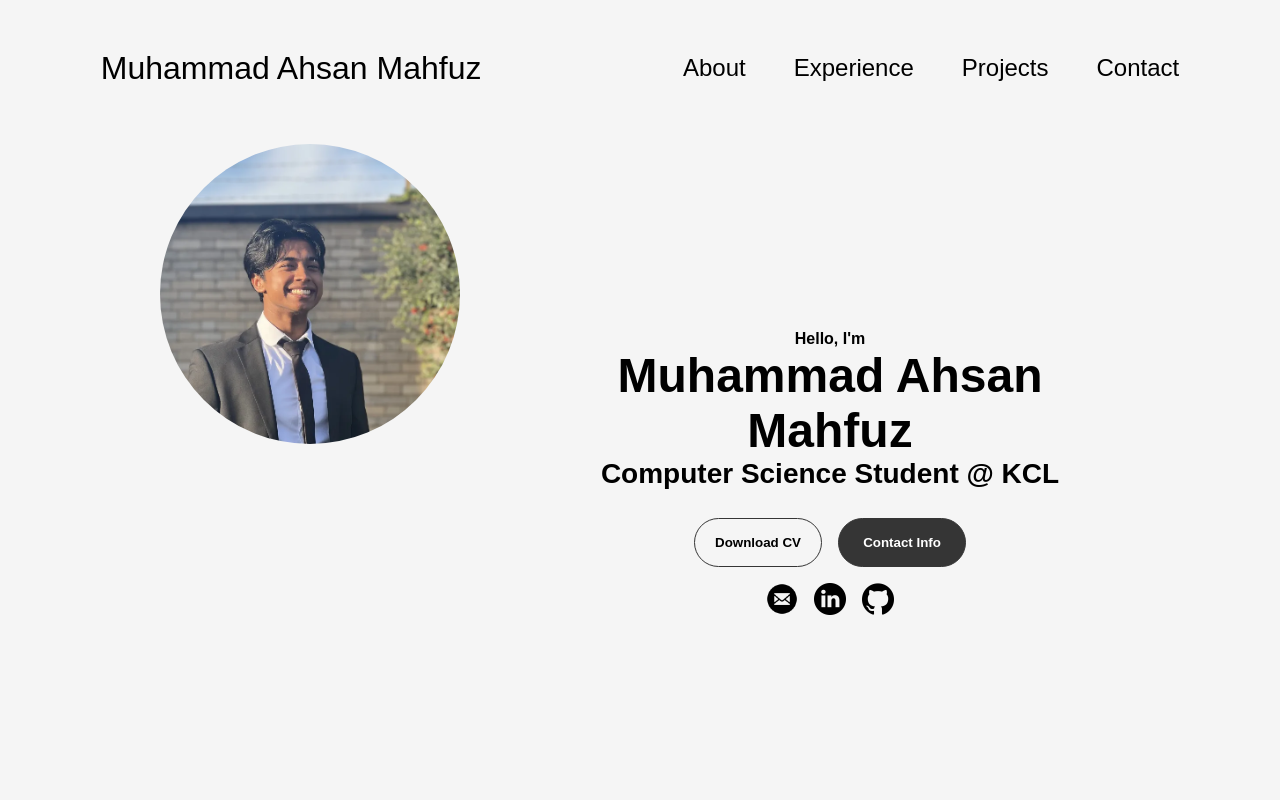
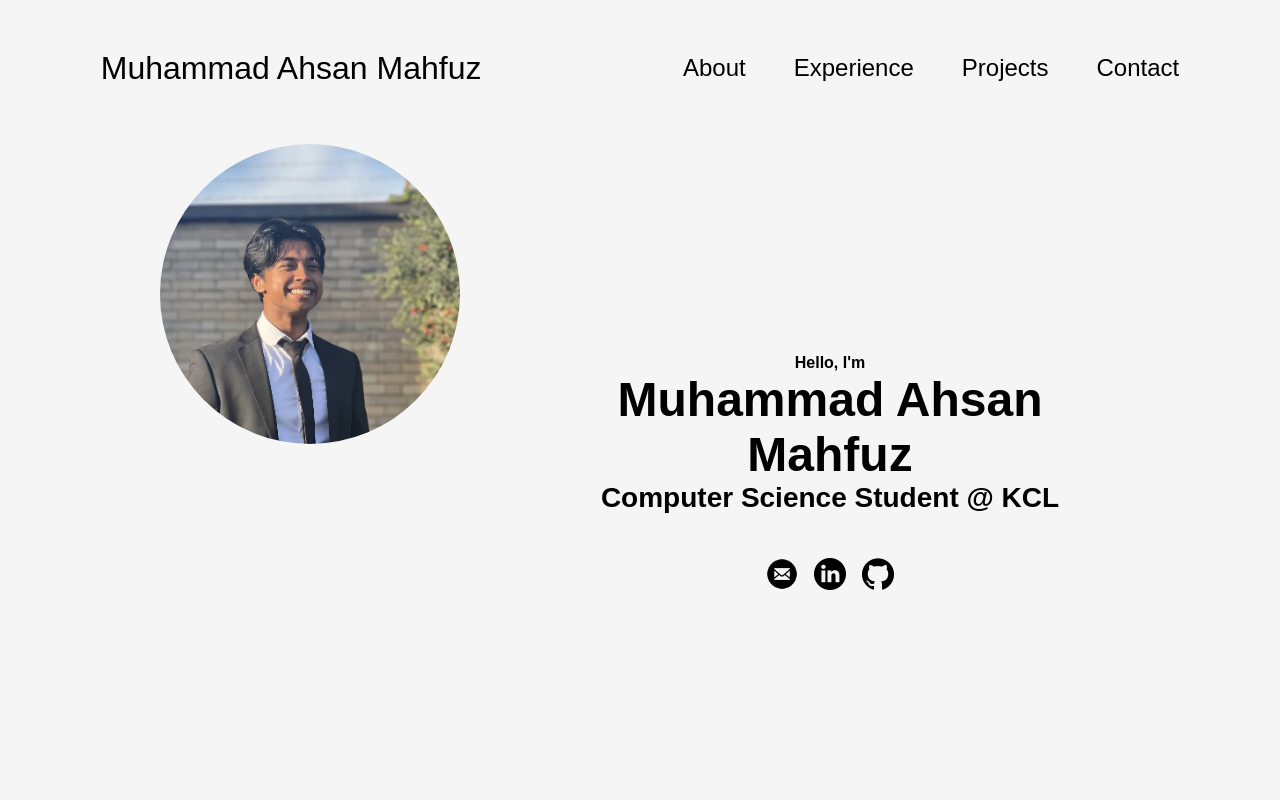
Before and after one commit to AhsanM1470/muhammad-mahfuz-portfolio, a React (Create React App) app: page / in a window 1280 px wide. Shown: the top 800 px of the page. Built offline with nearby package versions, Linux system fonts and the light colour scheme.

Commit message:
Remove profile buttons

```diff
--- a/src/components/ProfileSection.js
+++ b/src/components/ProfileSection.js
@@ -4,6 +4,10 @@ import profilePic from '../assets/profile-pic.png';
 
 function ProfileSection(){
     const icons = useContext(IconContext);
+
+    const openCV = () => {
+        window.open('../assets/')
+    };
 
     return(
         <section id="profile">
@@ -15,12 +19,6 @@ function ProfileSection(){
                 <h1 className="title">Muhammad Ahsan Mahfuz</h1>
                 <p className="section-text-2">Computer Science Student @ KCL</p>
                 <div className="btn-container">
-                <button className="btn btn-color-2" onclick="window.open('')">
-                    Download CV
-                </button>
-                <button className="btn btn-color-1" onclick="location.href='./#contact'">
-                    Contact Info
-                </button>
                 </div>
                 <div id="socials-container">
                     <img src={icons.email} className="icon" alt="My Email" onClick={() => window.location.href='mailto:ahsanmahfuz04@gmail.com'} />
```
